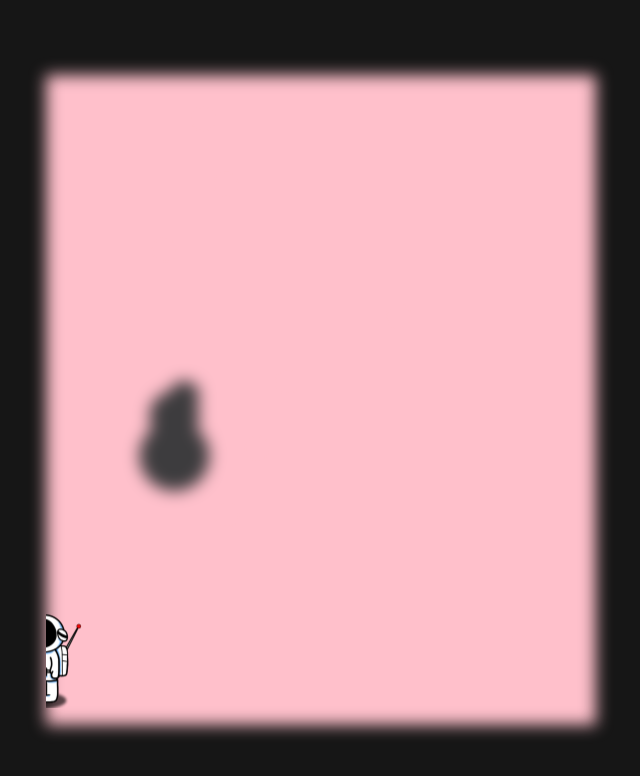
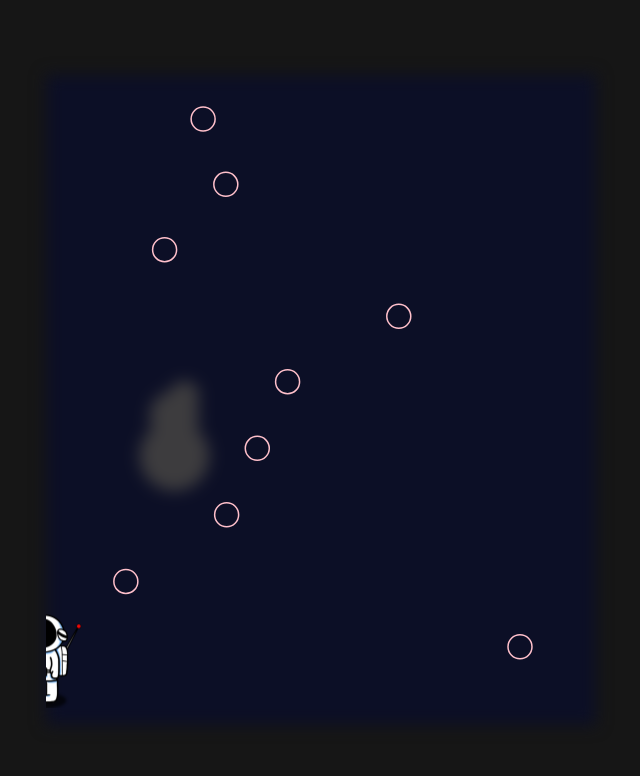
Before and after one commit to AntoinouM/elevate, a Next.js app: page / in a window 1280 px wide. Shown: the top 776 px of the page, without its empty margins (319-959 px from the left). Built offline with nearby package versions, Linux system fonts and the light colour scheme.

Commit message:
change background color

```diff
--- a/app/styles/_canvas.module.scss
+++ b/app/styles/_canvas.module.scss
@@ -22,7 +22,7 @@
   right: auto;
   bottom: auto;
   z-index: -1;
-  background: pink;
+  background: $night-blue;
   overflow: hidden;
   filter: blur(8px);
 }
```
